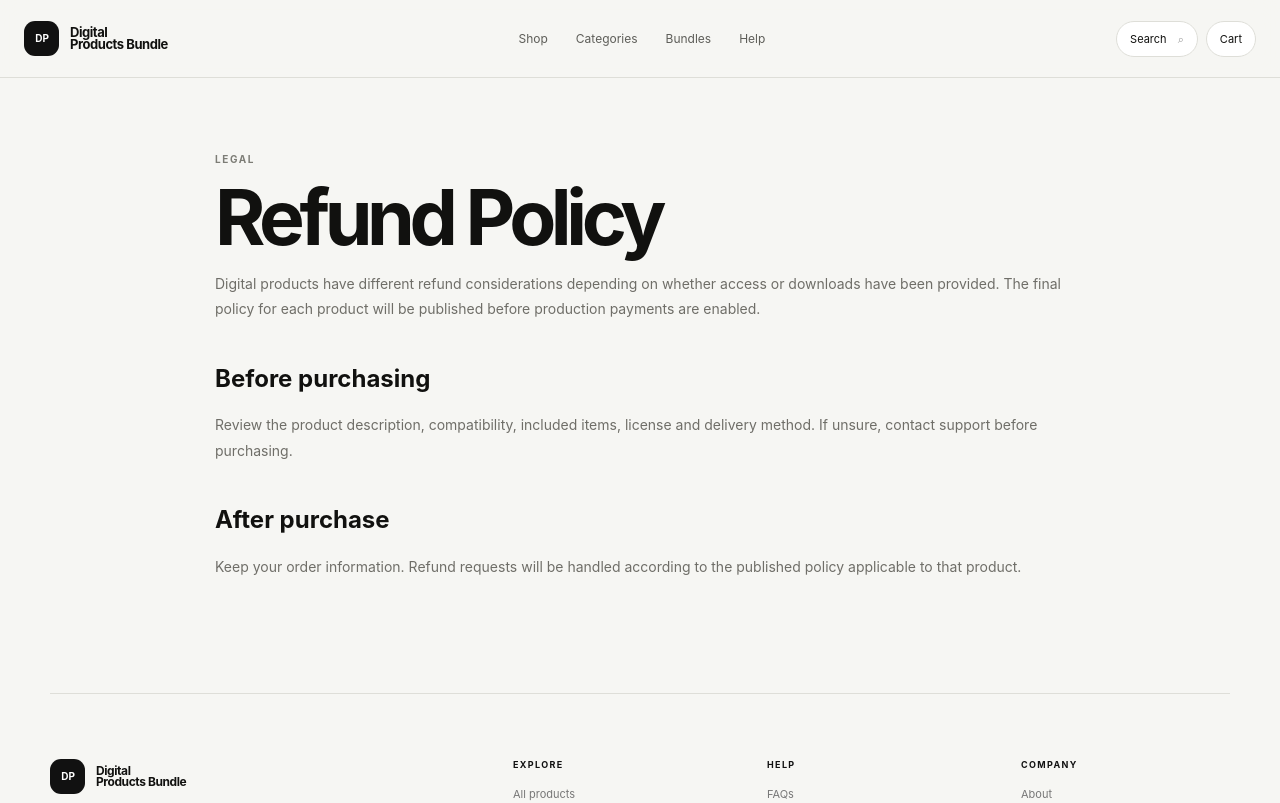
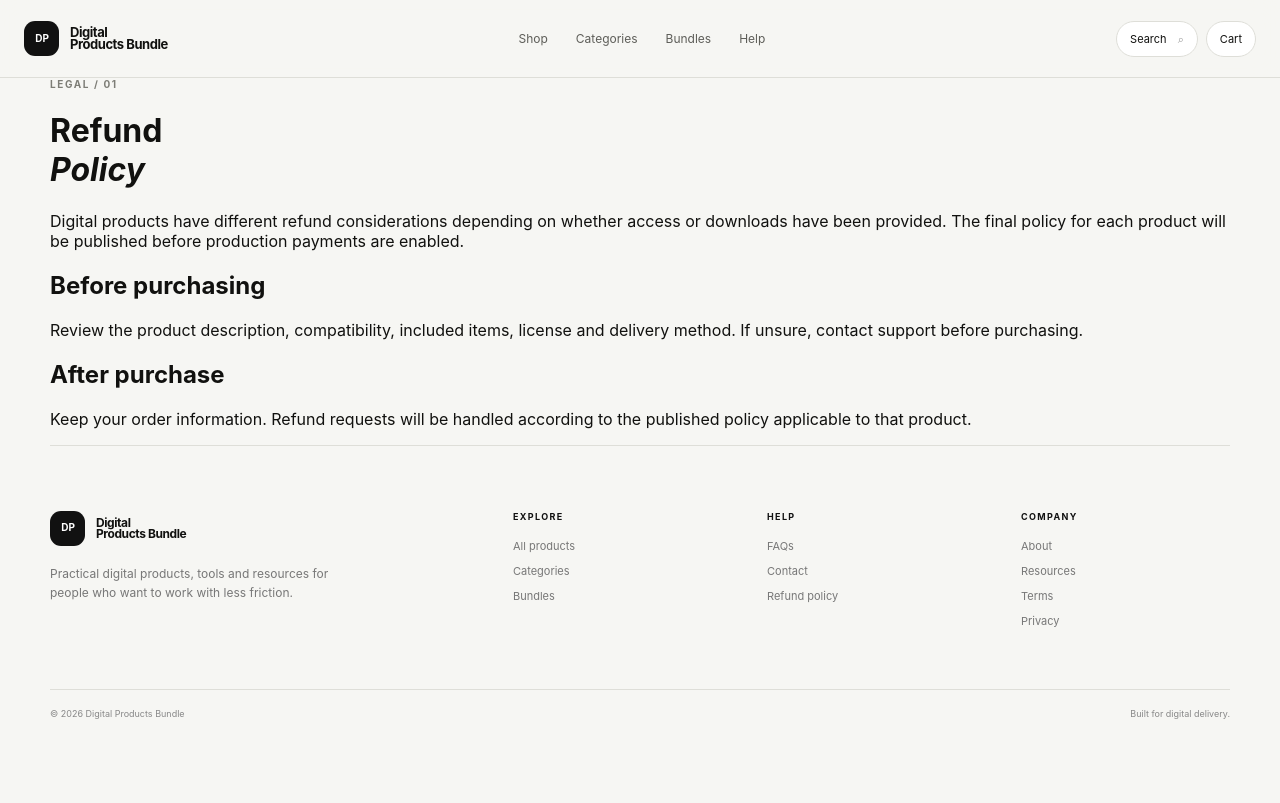
Before and after one commit to rohit-kumar-seo-repo/digital_products_bundle, a Next.js app: page /refund-policy in a window 1280 px wide. Shown: the top 803 px of the page. Built offline with nearby package versions, Linux system fonts and the light colour scheme.

Commit message:
Unify information and legal pages

```diff
--- a/app/refund-policy/page.tsx
+++ b/app/refund-policy/page.tsx
@@ -1 +1 @@
-export const metadata={title:"Refund Policy"};export default function Refund(){return <main className="container legalPage"><span className="eyebrow">LEGAL</span><h1>Refund Policy</h1><p>Digital products have different refund considerations depending on whether access or downloads have been provided. The final policy for each product will be published before production payments are enabled.</p><h2>Before purchasing</h2><p>Review the product description, compatibility, included items, license and delivery method. If unsure, contact support before purchasing.</p><h2>After purchase</h2><p>Keep your order information. Refund requests will be handled according to the published policy applicable to that product.</p></main>}
+import {Reveal} from "@/components/motion";export const metadata={title:"Refund Policy | Digital Products Bundle"};export default function Refund(){return <main className="legalV3"><div className="container"><Reveal><span className="eyebrow">LEGAL / 01</span><h1>Refund<br/><em>Policy</em></h1><p>Digital products have different refund considerations depending on whether access or downloads have been provided. The final policy for each product will be published before production payments are enabled.</p></Reveal><div className="legalBodyV3"><h2>Before purchasing</h2><p>Review the product description, compatibility, included items, license and delivery method. If unsure, contact support before purchasing.</p><h2>After purchase</h2><p>Keep your order information. Refund requests will be handled according to the published policy applicable to that product.</p></div></div></main>}
```
